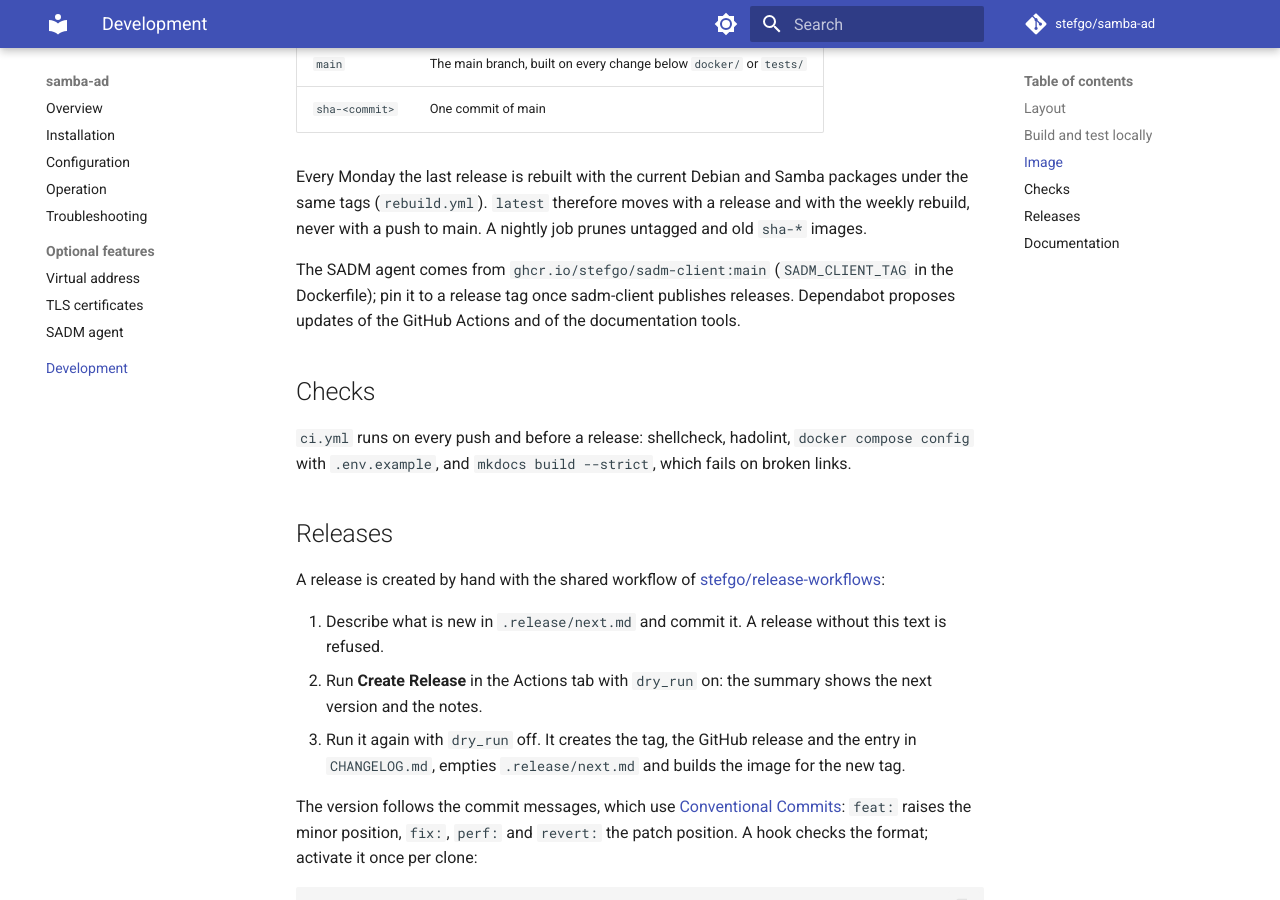
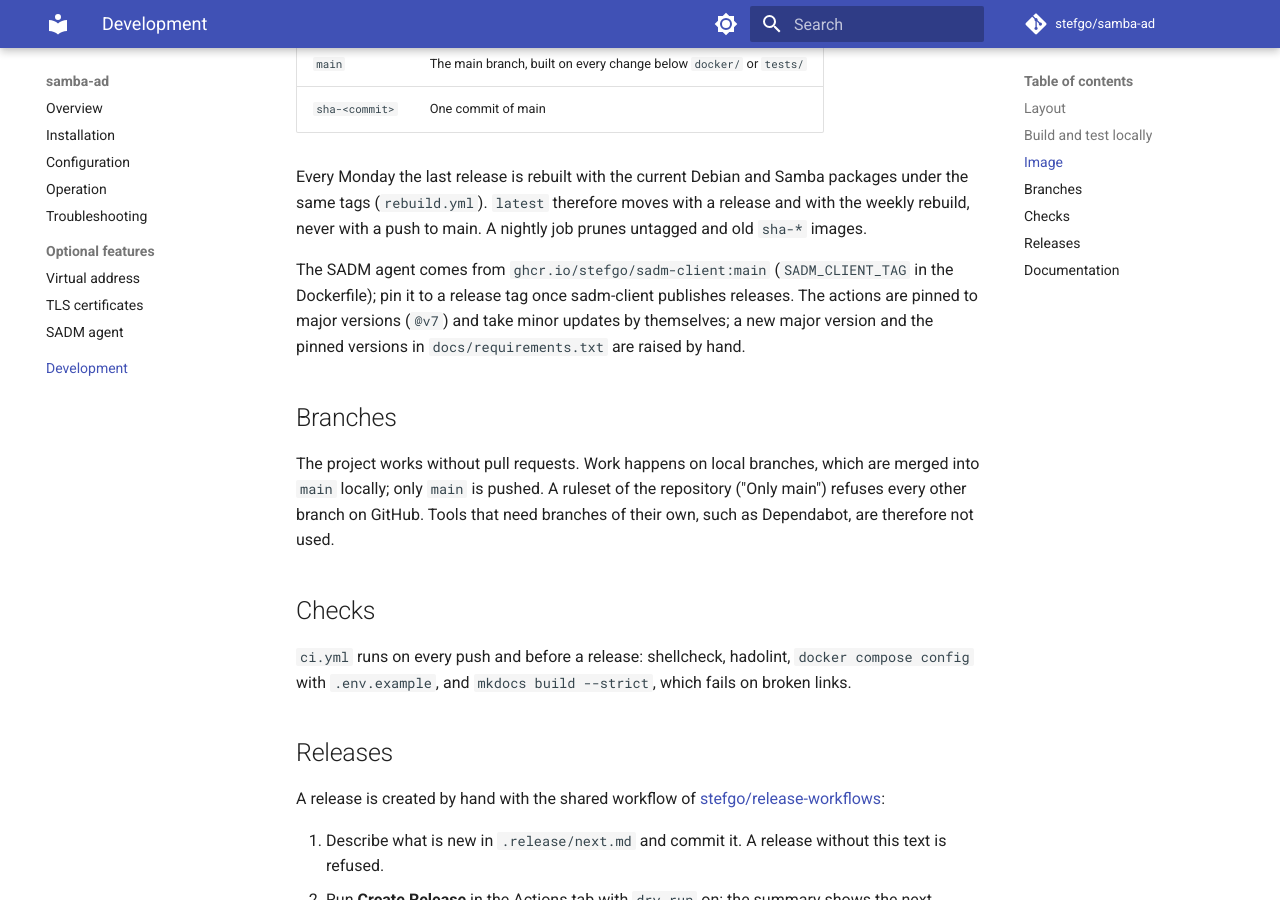
Before and after one commit to stefgo/samba-ad, an MkDocs documentation site: the page built from docs/development.md, in a window 1280 px wide and 900 px high, scrolled down 1925 px. Built offline with MkDocs 1.6.1 and Material for MkDocs 9.7.7, drawn with Linux system fonts in a browser that asks for light colours; comment, search, counter and statistics services are not loaded.

Commit message:
ci: drop Dependabot, only main is pushed
The repository refuses every branch but main (ruleset "Only main"), so
Dependabot cannot push its update branches. docs/development.md describes
the way of working and how updates are taken by hand.

Co-Authored-By: Claude Opus 5.5 <noreply@anthropic.com>

```diff
--- a/docs/development.md
+++ b/docs/development.md
@@ -71,8 +71,16 @@ job prunes untagged and old `sha-*` images.
 
 The SADM agent comes from `ghcr.io/stefgo/sadm-client:main`
 (`SADM_CLIENT_TAG` in the Dockerfile); pin it to a release tag once
-sadm-client publishes releases. Dependabot proposes updates of the GitHub
-Actions and of the documentation tools.
+sadm-client publishes releases. The actions are pinned to major versions
+(`@v7`) and take minor updates by themselves; a new major version and the
+pinned versions in `docs/requirements.txt` are raised by hand.
+
+## Branches
+
+The project works without pull requests. Work happens on local branches,
+which are merged into `main` locally; only `main` is pushed. A ruleset of the
+repository ("Only main") refuses every other branch on GitHub. Tools that
+need branches of their own, such as Dependabot, are therefore not used.
 
 ## Checks
 
```
Also changed, not shown: 1 other file.
